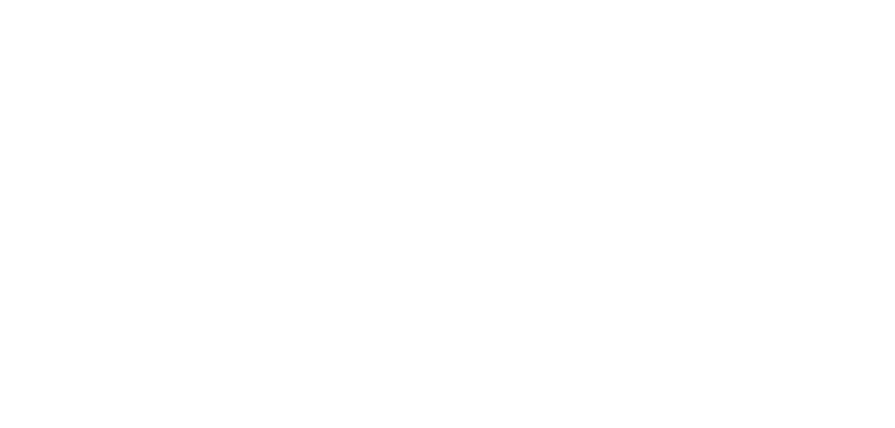
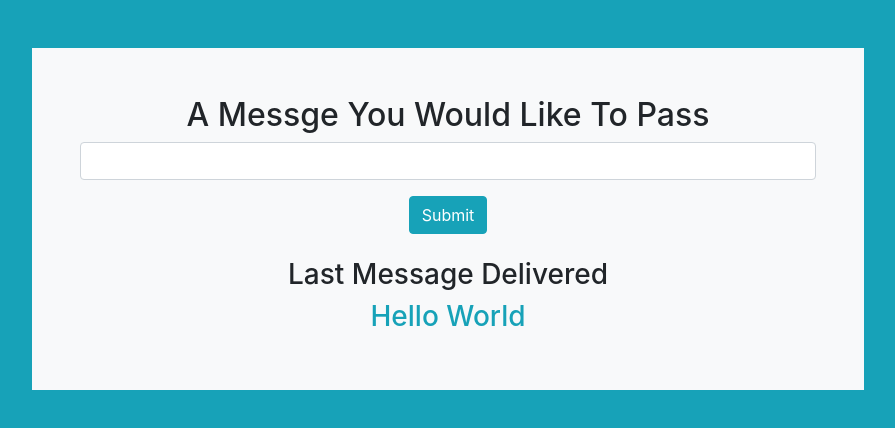
Before and after one commit to sanjar1311/p-4--pass-the-message, a plain HTML site: page index.html in a window 1280 px wide. Shown: the whole page, without its empty margins (192-1087 px from the left). Drawn offline with Linux system fonts and the light colour scheme.

Commit message:
complate html

```diff
--- a/index.html
+++ b/index.html
@@ -3,11 +3,23 @@
 <head>
   <meta charset="UTF-8">
   <meta name="viewport" content="width=device-width, initial-scale=1.0, shrink-to-fit=no">
-  <title>Bootstrap</title>
+  <title>Pass the message</title>
   <link rel="stylesheet" href="css/bootstrap.min.css">
   <link rel="stylesheet" href="css/styles.css">
 </head>
-<body>
+<body class="bg-info">
+
+  <div class="container">
+    <div class="message place w-75 mx-auto mt-5 bg-light p-5">
+      <form class="js-form d-flex flex-column" action="https://echo.htmlacademy.ru" method="POST">
+        <h2 class="text-center">A Messge You Would Like To Pass</h2>
+        <input class="js-input form-control mb-3" type="text">
+        <button class="btn btn-info mx-auto mb-4" type="submit">Submit</button>
+        <p class="text-center h3">Last Message Delivered</p>
+        <p class="text-center h3 text-info">Hello World</p>
+      </form>
+    </div>
+  </div>
 
 
   <script src="js/jquery-3.5.1.min.js"></script>
```
